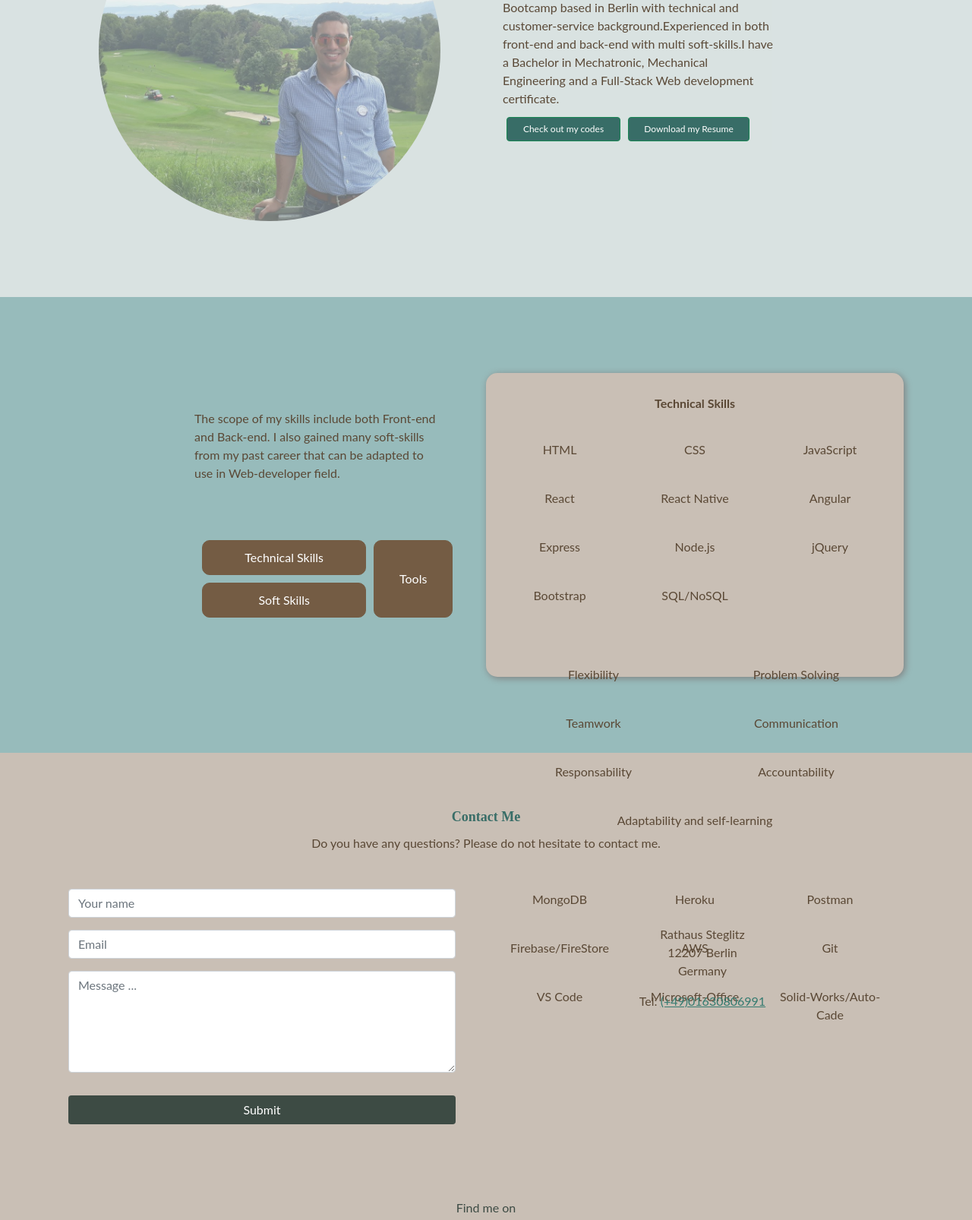
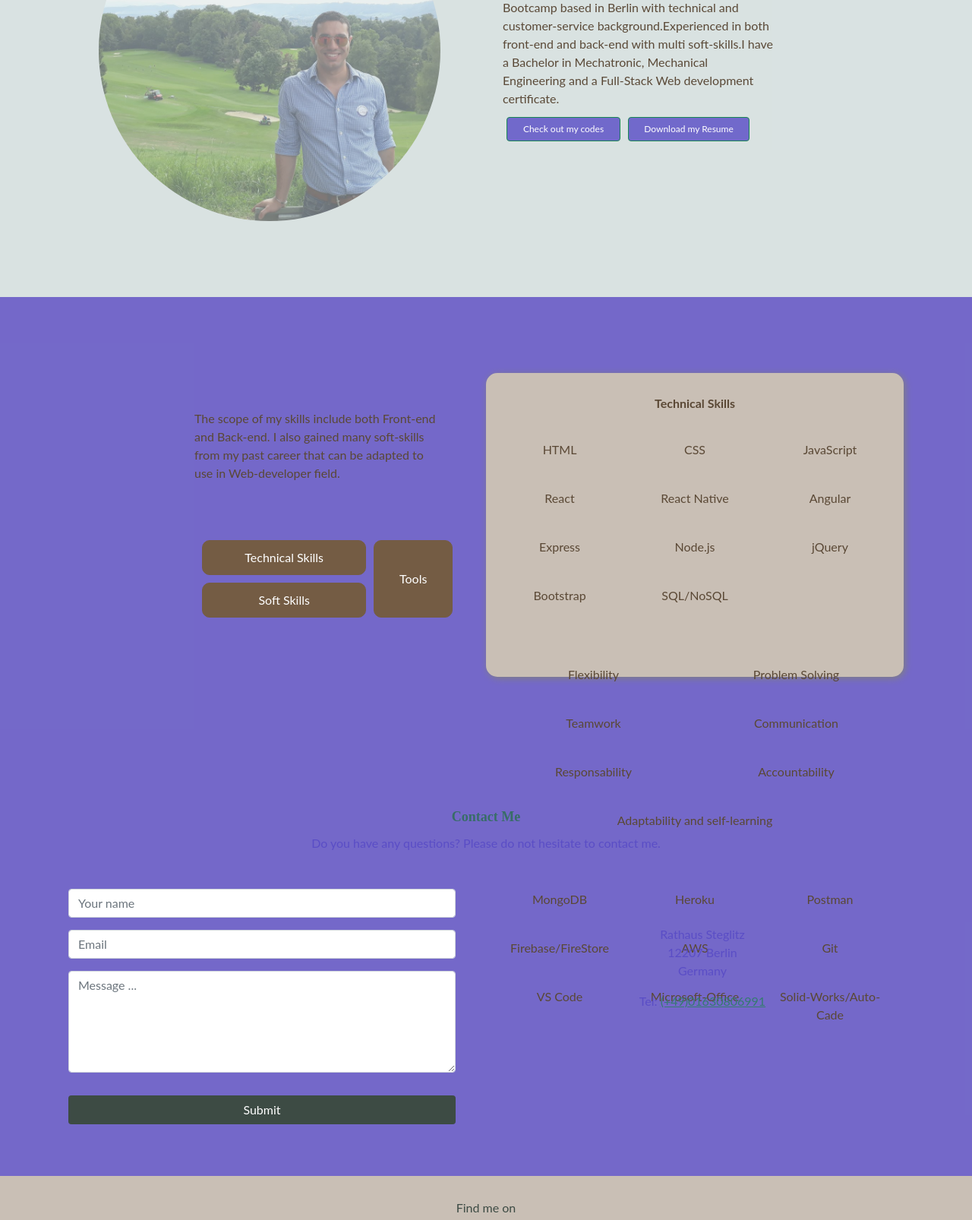
Before and after one commit to modyzone/Portfolio, a plain HTML site: page index.html in a window 1280 px wide. Shown: the part 311-1917 px from the top of the page at 76% size. Drawn offline with nearby package versions, Linux system fonts and the light colour scheme.

Commit message:
add new files

```diff
--- a/styles.css
+++ b/styles.css
@@ -70,11 +70,11 @@
 	margin-top: 0;
 	padding-top: 50px;
 	width: 100vw;
-	background-color: #c9bfb5;
+	background-color: #5346c5c5;
 	display: flex;
 	justify-content: center;
 	text-align: center;
-	color: #5a4835;
+	color: #5346c5c5;
 }
 .image {
 	width: 450px;
@@ -115,7 +115,7 @@
 
 .index-btn {
 	font-size: 12px;
-	background-color: #386d67;
+	background-color: #5346c5c5;
 }
 
 /* Skills part */
@@ -123,7 +123,7 @@
 	margin: 0;
 	width: 100vw;
 	height: 800px;
-	background-color: #97bbbb;
+	background-color: #5346c5c5;
 	display: flex;
 	justify-content: center;
 	align-items: center;
```
